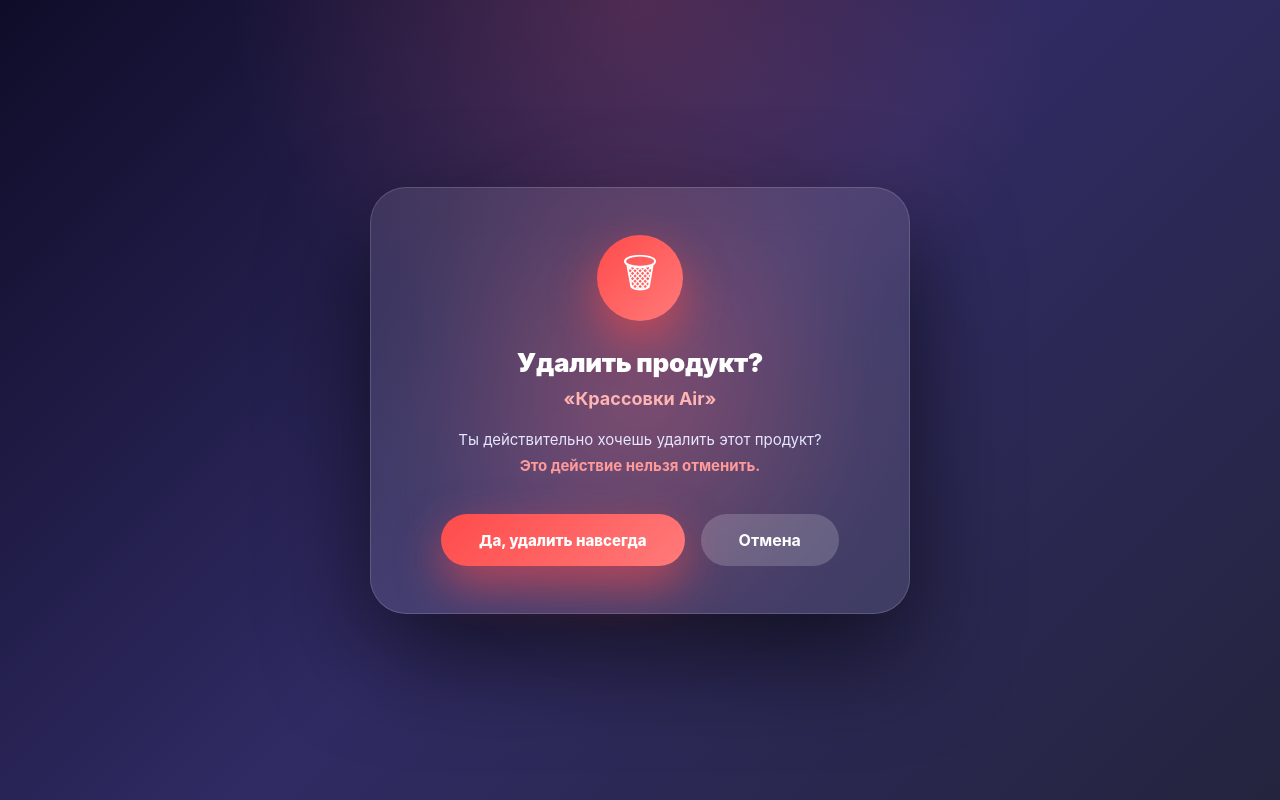
After one commit to medinaazymamatova-jpg/proctic, a Django app: page /1/delete in a window 1280 px wide. The commit adds this page. Run offline with Django 5.2, Linux system fonts and the light colour scheme; data comes from the database, SQL or seed files in the repository; both versions use the stored data as it was after the commit.

Commit message:
update & delete

```diff
--- /dev/null
+++ b/my_site/lalafo_app/templates/product_delete.html
@@ -0,0 +1,186 @@
+<!DOCTYPE html>
+<html lang="ru">
+<head>
+    <meta charset="UTF-8">
+    <title>Удаление продукта</title>
+
+    <style>
+        * {
+            margin: 0;
+            padding: 0;
+            box-sizing: border-box;
+            font-family: "Inter", sans-serif;
+        }
+
+        body {
+            min-height: 100vh;
+            background:
+                radial-gradient(circle at top, #ff5f6d33 0%, transparent 40%),
+                linear-gradient(135deg, #0f0c29, #302b63, #24243e);
+            display: flex;
+            align-items: center;
+            justify-content: center;
+            color: #fff;
+            padding: 20px;
+        }
+
+        .confirm-wrapper {
+            position: relative;
+            max-width: 540px;
+            width: 100%;
+        }
+
+        .glow {
+            position: absolute;
+            inset: -40px;
+            background: radial-gradient(circle, rgba(255,90,90,.35), transparent 60%);
+            filter: blur(40px);
+            z-index: 0;
+        }
+
+        .confirm-card {
+            position: relative;
+            z-index: 1;
+            background: rgba(255,255,255,0.1);
+            backdrop-filter: blur(22px);
+            border-radius: 36px;
+            padding: 48px 42px;
+            text-align: center;
+            box-shadow:
+                0 40px 100px rgba(0,0,0,.6),
+                inset 0 0 0 1px rgba(255,255,255,.15);
+            animation: popIn .55s cubic-bezier(.2,.8,.2,1);
+        }
+
+        @keyframes popIn {
+            from { opacity: 0; transform: scale(.9) translateY(20px); }
+            to   { opacity: 1; transform: scale(1) translateY(0); }
+        }
+
+        .icon {
+            width: 86px;
+            height: 86px;
+            margin: 0 auto 26px;
+            border-radius: 50%;
+            background: linear-gradient(135deg, #ff4b4b, #ff7a7a);
+            display: flex;
+            align-items: center;
+            justify-content: center;
+            font-size: 40px;
+            box-shadow: 0 18px 45px rgba(255,75,75,.6);
+        }
+
+        h1 {
+            font-size: 26px;
+            font-weight: 900;
+            margin-bottom: 10px;
+            letter-spacing: -.3px;
+        }
+
+        .product-name {
+            font-size: 18px;
+            font-weight: 700;
+            color: #ffb4b4;
+            margin-bottom: 18px;
+        }
+
+        p {
+            font-size: 15px;
+            line-height: 1.7;
+            color: #e6e6ff;
+            margin-bottom: 36px;
+        }
+
+        .danger {
+            color: #ff9a9a;
+            font-weight: 700;
+        }
+
+        .actions {
+            display: flex;
+            gap: 16px;
+            justify-content: center;
+            flex-wrap: wrap;
+        }
+
+        button {
+            padding: 16px 38px;
+            border-radius: 999px;
+            border: none;
+            font-weight: 800;
+            cursor: pointer;
+            font-size: 15px;
+            transition: all .25s ease;
+        }
+
+        .btn-delete {
+            background: linear-gradient(135deg, #ff4b4b, #ff7a7a);
+            color: #fff;
+            box-shadow: 0 18px 45px rgba(255,75,75,.6);
+        }
+
+        .btn-delete:hover {
+            transform: translateY(-3px);
+            box-shadow: 0 25px 60px rgba(255,75,75,.85);
+        }
+
+        .btn-cancel {
+            padding: 16px 38px;
+            border-radius: 999px;
+            background: rgba(255,255,255,0.18);
+            color: #fff;
+            text-decoration: none;
+            font-weight: 700;
+            display: inline-flex;
+            align-items: center;
+            justify-content: center;
+            transition: background .25s ease;
+        }
+
+        .btn-cancel:hover {
+            background: rgba(255,255,255,0.3);
+        }
+
+        @media (max-width: 480px) {
+            .actions {
+                flex-direction: column;
+            }
+
+            button, .btn-cancel {
+                width: 100%;
+            }
+        }
+    </style>
+</head>
+
+<body>
+
+<div class="confirm-wrapper">
+    <div class="glow"></div>
+
+    <div class="confirm-card">
+        <div class="icon">🗑</div>
+
+        <h1>Удалить продукт?</h1>
+        <div class="product-name">
+            «{{ product.product_name }}»
+        </div>
+
+        <p>
+            Ты действительно хочешь удалить этот продукт?
+            <br>
+            <span class="danger">Это действие нельзя отменить.</span>
+        </p>
+
+        <form method="post">
+            {% csrf_token %}
+            <div class="actions">
+                <button type="submit" class="btn-delete">Да, удалить навсегда</button>
+                <a href="{% url 'product_list' %}" class="btn-cancel">Отмена</a>
+            </div>
+        </form>
+    </div>
+</div>
+
+</body>
+</html>
--- a/my_site/lalafo_app/urls.py
+++ b/my_site/lalafo_app/urls.py
@@ -1,9 +1,12 @@
 from django.urls import path
-from .views import CategoryViews, ProductViews, ProductCreateViews,ProductDetailViews
+from .views import (CategoryViews, ProductViews, ProductCreateViews,
+                    ProductDetailViews, ProductUpdateViews, ProductDeleteViews)
 
 urlpatterns = [
     path('category/', CategoryViews.as_view(), name='categories'),
     path('', ProductViews.as_view(), name='product_list' ),
     path('create/', ProductCreateViews.as_view(), name='product_create'),
-    path('<int:pk>', ProductDetailViews.as_view(), name='product_detail')
+    path('<int:pk>/', ProductDetailViews.as_view(), name='product_detail'),
+    path('<int:pk>/update', ProductUpdateViews.as_view(), name='product_update'),
+    path('<int:pk>/delete', ProductDeleteViews.as_view(), name='product_delete')
 ]
--- a/my_site/lalafo_app/views.py
+++ b/my_site/lalafo_app/views.py
@@ -1,5 +1,6 @@
 from django.urls import reverse_lazy
-from django.views.generic import ListView, CreateView, DetailView
+from django.views.generic import (ListView, CreateView, DetailView,
+                                  UpdateView, DeleteView)
 from .models import Category,Product
 from .forms import ProductForm
 
@@ -23,3 +24,15 @@ class ProductDetailViews(DetailView):
     queryset = Product.objects.all()
     context_object_name = 'product'
     template_name = 'product_detail.html'
+
+
+class ProductUpdateViews(UpdateView):
+    queryset = Product.objects.all()
+    form_class = ProductForm
+    success_url = reverse_lazy('product_list')
+    template_name = 'product_update.html'
+
+class ProductDeleteViews(DeleteView):
+    queryset = Product.objects.all()
+    template_name = 'product_delete.html'
+    success_url = reverse_lazy('product_list')
```
Also changed, not shown: my_site/lalafo_app/templates/product_detail.html (+68 -55 lines), my_site/lalafo_app/templates/product_update.html (added, +168 -0 lines), my_site/db.sqlite3, my_site/media/product_photo/Без_названия_ck6pMRG.jfif (added), my_site/media/product_photo/бмв_fktYbyM.png (added), my_site/media/product_photo/кроссы_xUyqvuU.jpg (added).
